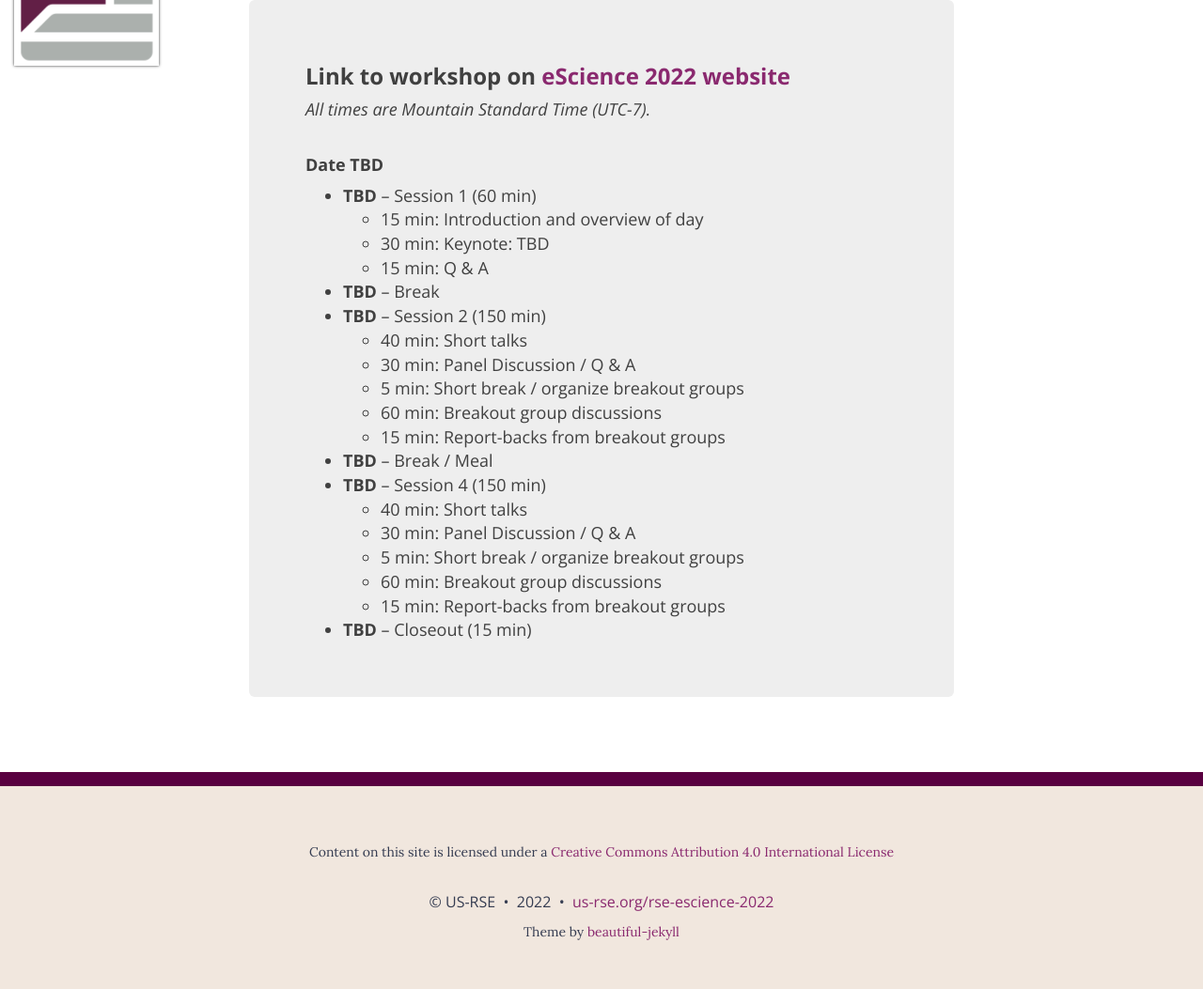
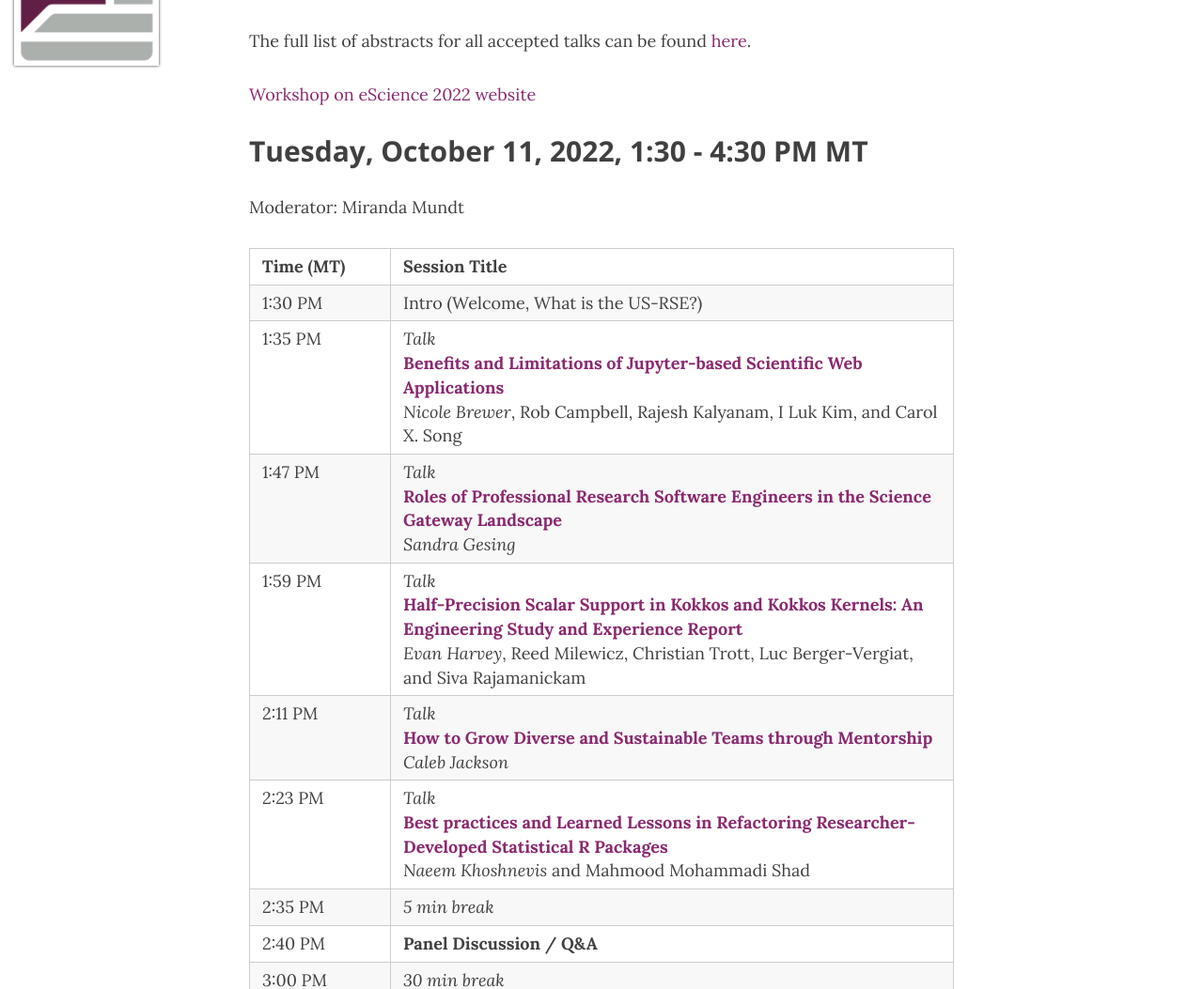
Before and after one commit to USRSE/rse-escience-2022, a Jekyll site: the page built from pages/agenda.md, in a window 1280 px wide and 1400 px high. Shown: the part 100-1153 px from the top of the window at 94% size. Built offline with Jekyll 4.4.1, drawn with Linux system fonts in a browser that asks for light colours; nearby versions of some CDN libraries; some of the changed text lies outside the part shown; grey boxes are pictures that could not be loaded.

Commit message:
Add finalized agenda and abstracts

```diff
--- a/pages/agenda.md
+++ b/pages/agenda.md
@@ -1,44 +1,94 @@
 ---
 layout: page
-title: Agenda
+title: Workshop Agenda
+subtitle: Agenda
+description: Agenda
 permalink: /agenda/
 ---
 
-<div class="main-explain-area jumbotron">
+The full list of abstracts for all accepted talks can be found [here]({{ site.baseurl }}/abstracts).
 
-    <h3>Link to workshop on <a href="https://www.escience-conference.org/2022/workshops">eScience 2022 website</a>
-    </h3>
+[Workshop on eScience 2022 website](https://www.escience-conference.org/2022/workshops)
 
-    <em>All times are Mountain Standard Time (UTC-7).</em>
-    <br>
-    <br>
-    <h4>Date TBD</h4>
+## Tuesday, October 11, 2022, 1:30 - 4:30 PM MT
 
-    <ul>
-      <li><strong>TBD</strong> – Session 1 (60 min)</li>
-      <ul>
-         <li>15 min: Introduction and overview of day</li>
-         <li>30 min: Keynote: TBD</li>
-         <li>15 min: Q & A</li>
-      </ul>
-      <li><strong>TBD</strong> – Break</li>
-      <li><strong>TBD</strong> – Session 2 (150 min)</li>
-      <ul>
-         <li>40 min: Short talks</li>
-         <li>30 min: Panel Discussion / Q & A</li>
-         <li>5 min: Short break / organize breakout groups</li>
-         <li>60 min: Breakout group discussions</li>
-         <li>15 min: Report-backs from breakout groups</li>
-      </ul>
-      <li><strong>TBD</strong> – Break / Meal</li>
-      <li><strong>TBD</strong> – Session 4 (150 min)</li>
-      <ul>
-         <li>40 min: Short talks</li>
-         <li>30 min: Panel Discussion / Q & A</li>
-         <li>5 min: Short break / organize breakout groups</li>
-         <li>60 min: Breakout group discussions</li>
-         <li>15 min: Report-backs from breakout groups</li>
-      </ul>
-      <li><strong>TBD</strong> – Closeout (15 min)</li>
-    </ul>
-</div>
+Moderator: Miranda Mundt
+
+<table>
+<tr>
+  <th style="min-width: 150px;">Time (MT)</th>
+  <th>Session Title </th>
+</tr>
+<tr>
+  <td>1:30 PM</td>
+  <td>Intro (Welcome, What is the US-RSE?)</td>
+</tr>
+<tr>
+  <td style="vertical-align: top;"> 1:35 PM</td>
+  <td>
+    <i>Talk</i><br>
+    <b><a href="{{ site.baseurl }}/abstracts#benefits-and-limitations-of-jupyter-based-scientific-web-applications">Benefits and Limitations of Jupyter-based Scientific Web Applications</a></b> <br>
+    <i>Nicole Brewer</i>, Rob Campbell, Rajesh Kalyanam, I Luk Kim, and Carol X. Song
+  </td>
+</tr>
+<tr>
+  <td style="vertical-align: top;">1:47 PM</td>
+  <td>
+    <i>Talk</i> <br>
+    <b><a href="{{ site.baseurl }}/abstracts#roles-of-professional-research-software-engineers-in-the-science-gateway-landscape">Roles of Professional Research Software Engineers in the Science Gateway Landscape</a></b> <br>
+    <i>Sandra Gesing</i>
+  </td>
+</tr>
+<tr>
+  <td style="vertical-align: top;">1:59 PM</td>
+  <td>
+    <i>Talk</i> <br>
+    <b><a href="{{ site.baseurl }}/abstracts#half-precision-scalar-support-in-kokkos-and-kokkos-kernels-an-engineering-study-and-experience-report">Half-Precision Scalar Support in Kokkos and Kokkos Kernels: An Engineering Study and Experience Report</a></b> <br>
+    <i>Evan Harvey</i>, Reed Milewicz, Christian Trott, Luc Berger-Vergiat, and Siva Rajamanickam
+  </td>
+</tr>
+<tr>
+  <td style="vertical-align: top;">2:11 PM</td>
+  <td>
+    <i>Talk</i> <br>
+    <b><a href="{{ site.baseurl }}/abstracts#how-to-grow-diverse-and-sustainable-teams-through-mentorship">How to Grow Diverse and Sustainable Teams through Mentorship</a></b> <br>
+    <i>Caleb Jackson</i>
+  </td>
+</tr>
+<tr>
+  <td style="vertical-align: top;">2:23 PM</td>
+  <td>
+    <i>Talk</i> <br>
+    <b><a href="{{ site.baseurl }}/abstracts#best-practices-and-learned-lessons-in-refactoring-researcher-developed-statistical-r-packages">Best practices and Learned Lessons in Refactoring Researcher-Developed Statistical R Packages</a></b> <br>
+    <i>Naeem Khoshnevis</i> and Mahmood Mohammadi Shad
+  </td>
+</tr>
+<tr>
+  <td>2:35 PM</td>
+  <td><i>5 min break</i></td>
+</tr>
+<tr>
+  <td style="vertical-align: top;">2:40 PM</td>
+  <td><b>Panel Discussion / Q&A</b></td>
+</tr>
+<tr>
+  <td>3:00 PM</td>
+  <td><i>30 min break</i></td>
+</tr>
+<tr>
+  <td>3:30 PM</td>
+  <td><b>Organize breakout discussion</b></td>
+</tr>
+<tr>
+  <td>3:35 PM</td>
+  <td><b>Breakout Discussions</b></td>
+</tr>
+<tr>
+  <td>4:15 PM</td>
+  <td><b>Report back</b></td>
+</tr>
+<tr>
+  <td>4:27 PM</td>
+  <td>Workshop Closeout</td>
+</tr>
+</table>
```
Also changed, not shown: index.html (+5 -5 lines), pages/abstracts.md (added, +134 -0 lines), pages/call.md (+4 -4 lines), README.md.
